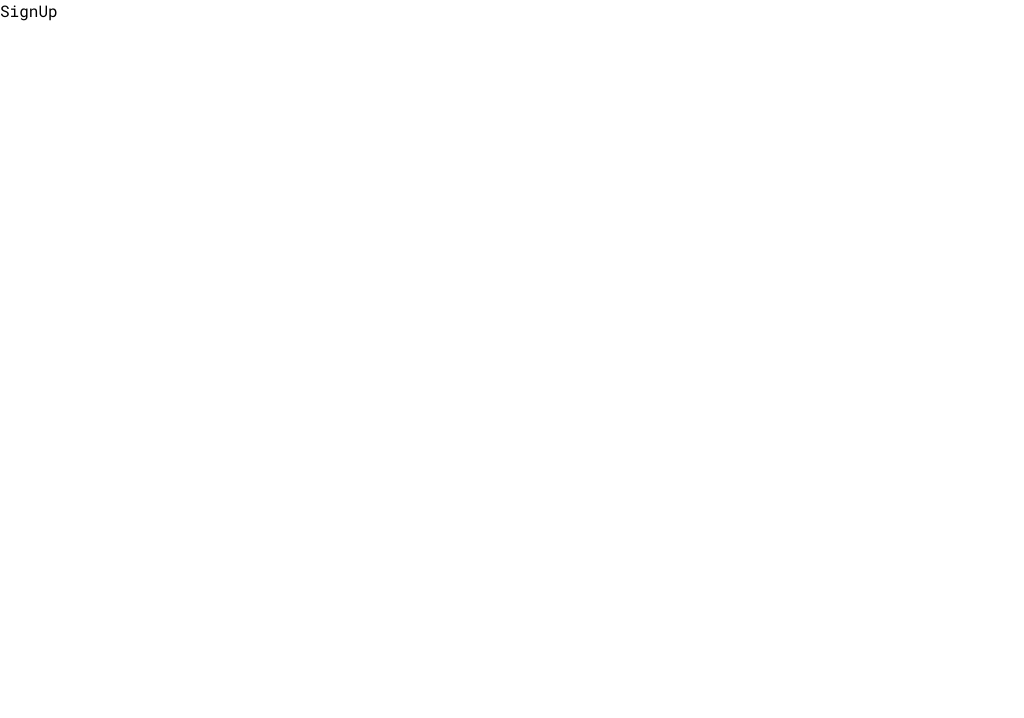
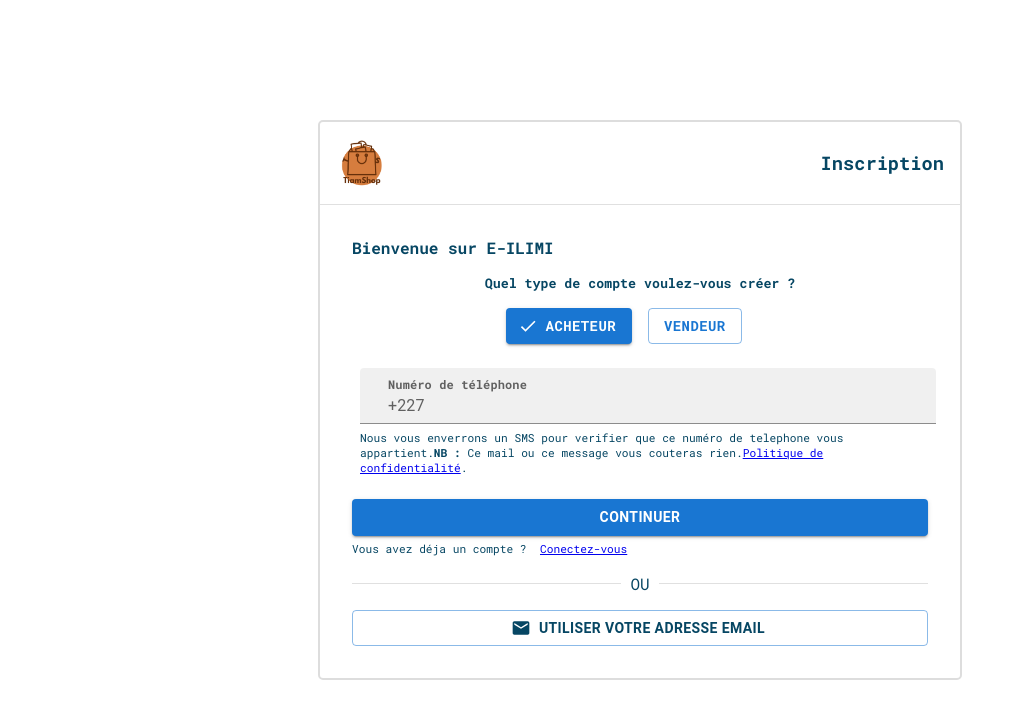
Before and after one commit to harounatiambou00/e-ilimigui, a React (Create React App) app: page /sign-up in a window 1280 px wide. Shown: the top 718 px of the page, without its empty margins (0-1024 px from the left). Built offline with nearby package versions, Linux system fonts and the light colour scheme.

Commit message:
signup first step page templating

```diff
--- a/src/pages/user/sign-up/FirstStep/FirstStep.jsx
+++ b/src/pages/user/sign-up/FirstStep/FirstStep.jsx
@@ -1,8 +1,108 @@
-import React from 'react'
+import React, { useState } from 'react';
+
+import useStyles from './styles';
+
+import { Divider, Grid, Button, InputLabel, OutlinedInput, FormControl, InputAdornment, FilledInput } from '@mui/material';
+import CheckIcon from '@mui/icons-material/Check';
+import { Email } from '@mui/icons-material';
+
+import Logo from '../../../../assets/images/Logo.png'
 
 const FirstStep = () => {
+
+  const classes = useStyles();
+
+  const [values, setValues] = useState({
+    phoneNumber : '',
+    verificationCode : '',
+    email : '',
+  });
+
+  const handleChange = (prop) => (event) => {
+    setValues({ ...values, [prop]: event.target.value });
+  };
+
+  const [isSellerAccount, setIsSellerAccount] = useState(false);
+  const [signUpWithEmail, setSignUpWithEmail] = useState(false);
+
   return (
-    <div>FirstStep</div>
+    <div className={classes.first_step_page}>
+      <div className={classes.first_step_page_container}>
+        <div className={classes.first_step_page_header}>
+          <img
+            src={Logo}
+            alt='logo'
+            width='50px'
+          />
+          <h3>Inscription</h3>
+        </div>
+        <Divider></Divider>
+        <div className={classes.first_step_page_body}>
+          <h4 className={classes.title}>Bienvenue sur E-ILIMI</h4>
+          <Grid container spacing={2}>
+            <Grid item xs={12}>
+              <h5 className={classes.user_type_choice_title}>Quel type de compte voulez-vous créer ?</h5>
+            </Grid>
+            <Grid item xs={6} sx={{textAlign: 'right'}}>
+              <Button
+                variant={isSellerAccount ? 'outlined' : 'contained'}
+                startIcon={isSellerAccount ? '' : <CheckIcon />}
+                onClick={() => setIsSellerAccount(false)}
+                sx={{fontWeight : 'bold', fontFamily: "'Roboto Mono', monospace"}}
+              >
+                Acheteur
+              </Button>
+            </Grid>
+            <Grid item xs={6} sx={{textAlign: 'left'}}>
+              <Button
+                variant={isSellerAccount? 'contained' : 'outlined'}
+                startIcon={isSellerAccount ? <CheckIcon /> : ''}
+                onClick={() => setIsSellerAccount(true)}
+                sx={{fontWeight : 'bold', fontFamily: "'Roboto Mono', monospace"}}
+              >
+                Vendeur
+              </Button>
+            </Grid>
+            <Grid item xs={12}>
+              <FormControl fullWidth sx={{ m: 1 }} variant='filled'>
+                <InputLabel htmlFor="outlined-adornment-for-phone-number-or-email" sx={{ fontWeight: 'bold', fontFamily: "'Roboto Mono', monospace", ml : 2}}>{signUpWithEmail ? "Adresse email" : "Numéro de téléphone"}</InputLabel>
+                <FilledInput
+                  sx={{ fontWeight: 'bold', fontFamily: "'Roboto Mono', monospace",}}
+                  id="outlined-adornment-for-phone-number-or-email"
+                  value={signUpWithEmail ? values.email : values.phoneNumber}
+                  onChange={signUpWithEmail ? handleChange('email') : handleChange('phoneNumber')}
+                  startAdornment={signUpWithEmail ? '' : <InputAdornment position="start" sx={{ fontWeight: 'bold', pt : 0.5, ml : 2}}>+227</InputAdornment>}
+                  label="Amount"
+                />
+                <small className={classes.send_message_notif}>
+                  Nous vous enverrons un {signUpWithEmail ? "mail" : "SMS"} pour verifier que {signUpWithEmail ? "cette adresse email" : "ce numéro de telephone"} vous appartient.
+                  <strong>NB : </strong>Ce mail ou ce message vous couteras rien.<a href="#">Politique de confidentialité</a>.
+                </small>
+              </FormControl>
+            </Grid>
+            <Grid item xs={12}>
+              <Button variant='contained' sx={{width: '100%', fontWeight: 'bold'}}>
+                Continuer
+              </Button>
+              <small className={classes.go_to_sign_in_page}>
+                Vous avez déja un compte ?&nbsp; <a href="#">Conectez-vous</a>
+              </small>
+            </Grid>
+            <Grid item xs={12}>
+              <Divider>OU</Divider>
+              <Button
+                variant='outlined'
+                sx={{width: '100%', fontWeight: 'bold', mt : 2, color : "#064663"}}
+                startIcon={<Email />}
+                onClick={() => setSignUpWithEmail(!signUpWithEmail)}
+                >
+                Utiliser votre adresse Email
+              </Button>
+            </Grid>
+          </Grid>
+        </div>
+      </div>
+    </div>
   )
 }
 
--- a/src/pages/user/sign-up/FirstStep/styles.js
+++ b/src/pages/user/sign-up/FirstStep/styles.js
@@ -0,0 +1,43 @@
+import { makeStyles } from "@material-ui/core";
+
+export default makeStyles(theme =>({
+    first_step_page:{
+        height: '100vh',
+        display: 'flex',
+        justifyContent: 'center',
+        alignItems: 'center',
+        color : "#064663",
+        width: '100%'
+    },
+    first_step_page_container:{
+        border: "2px solid #ddd",
+        borderRadius: '5px',
+        width: '50%',
+        [theme.breakpoints.down("sm")]:{
+            width: '90%',
+        }
+    },
+    first_step_page_header:{
+        textAlign: 'center',
+        padding: theme.spacing(2),
+        display: 'flex',
+        justifyContent: 'space-between',
+        alignItems: 'center',
+    },
+    first_step_page_body : {
+        padding: theme.spacing(4)
+    },
+    user_type_choice_title : {
+        textAlign: 'center',
+        marginTop: theme.spacing(2)
+    },
+    send_message_notif : {
+        fontSize: '0.7em',
+        marginTop: '1%'
+    },
+    go_to_sign_in_page:{
+        width: '100%',
+        fontSize: '0.7em',
+        textAlign: 'center',
+    }
+}))
--- a/src/pages/user/sign-up/SignUp.jsx
+++ b/src/pages/user/sign-up/SignUp.jsx
@@ -1,8 +1,9 @@
-import React from 'react'
+import React, { useState } from 'react'
+import FirstStep from './FirstStep/FirstStep'
 
 const SignUp = () => {
   return (
-    <div>SignUp</div>
+    <FirstStep />
   )
 }
 
```
Also changed, not shown: src/components/_Layout/Layout.jsx (deleted, +0 -13 lines), src/utils/Theme.js (added, +19 -0 lines).
